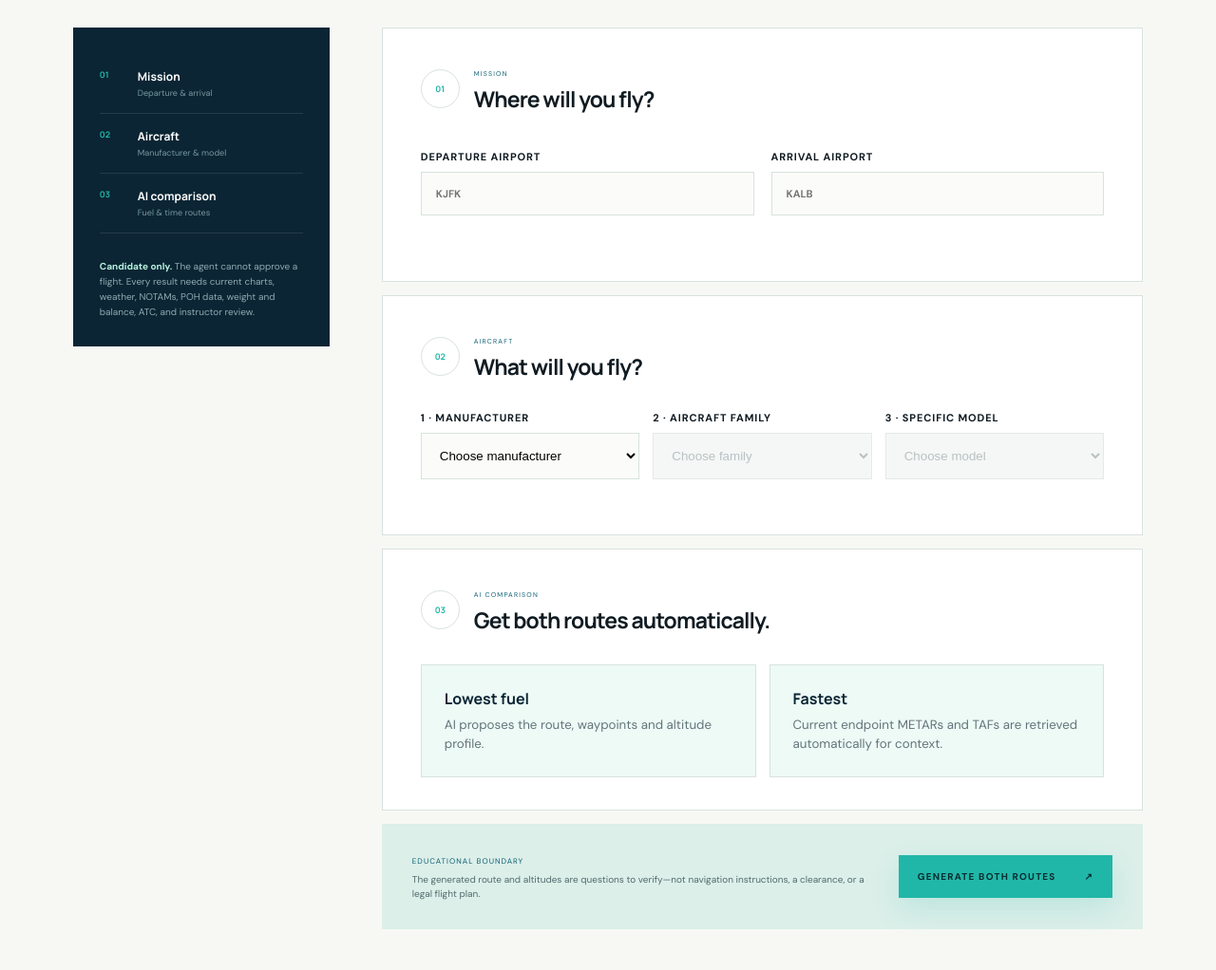
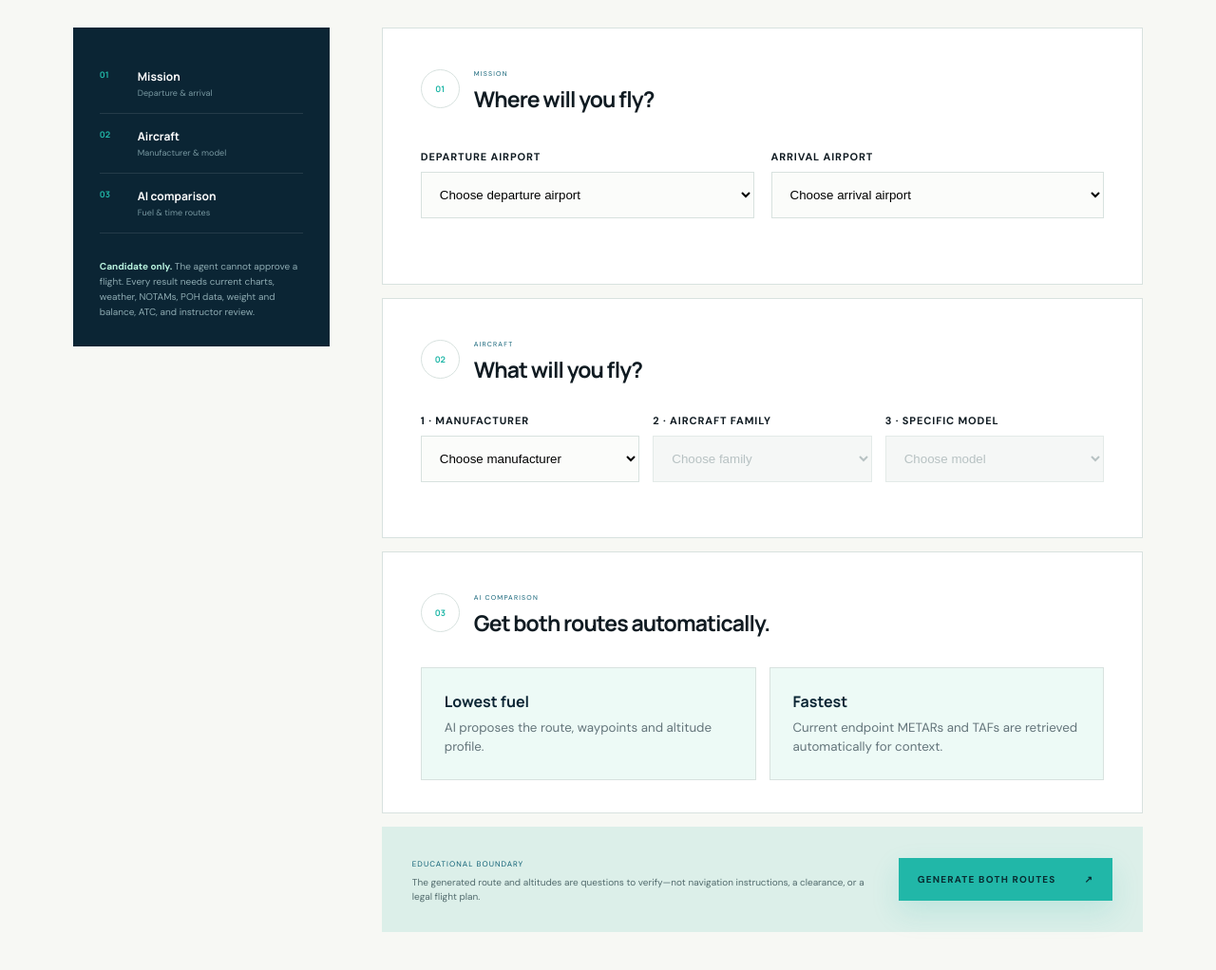
Before and after one commit to chun0325xin-cell/flight-check, a Flask app: page /ai-plan in a window 1280 px wide. Shown: the part 599-1621 px from the top of the page at 95% size. Run offline with Flask 3, Linux system fonts and the light colour scheme.

Commit message:
Add airport name dropdowns to route planner

```diff
--- a/app.py
+++ b/app.py
@@ -18,6 +18,61 @@ BASE_DIR = Path(__file__).resolve().parent
 DATABASE = Path(os.environ.get("FLIGHTCHECK_DATABASE", BASE_DIR / "instance" / "flightcheck.db"))
 AIRCRAFT_SOURCE = BASE_DIR / "data" / "aircraft-master.txt"
 FAA_AIRCRAFT_SOURCE = BASE_DIR / "data" / "faa-aircraft.json"
+US_AIRPORTS = [
+    ("KATL", "Hartsfield–Jackson Atlanta International Airport"),
+    ("KAUS", "Austin–Bergstrom International Airport"),
+    ("KBDL", "Bradley International Airport"),
+    ("KBNA", "Nashville International Airport"),
+    ("KBOS", "Boston Logan International Airport"),
+    ("KBWI", "Baltimore/Washington International Thurgood Marshall Airport"),
+    ("KCLE", "Cleveland Hopkins International Airport"),
+    ("KCLT", "Charlotte Douglas International Airport"),
+    ("KCVG", "Cincinnati/Northern Kentucky International Airport"),
+    ("KDCA", "Ronald Reagan Washington National Airport"),
+    ("KDEN", "Denver International Airport"),
+    ("KDFW", "Dallas Fort Worth International Airport"),
+    ("KDTW", "Detroit Metropolitan Wayne County Airport"),
+    ("KEWR", "Newark Liberty International Airport"),
+    ("KFLL", "Fort Lauderdale–Hollywood International Airport"),
+    ("KHNL", "Daniel K. Inouye International Airport"),
+    ("KIAD", "Washington Dulles International Airport"),
+    ("KIAH", "George Bush Intercontinental Airport"),
+    ("KIND", "Indianapolis International Airport"),
+    ("KJFK", "John F. Kennedy International Airport"),
+    ("KLAS", "Harry Reid International Airport"),
+    ("KLAX", "Los Angeles International Airport"),
+    ("KLGA", "LaGuardia Airport"),
+    ("KMCI", "Kansas City International Airport"),
+    ("KMCO", "Orlando International Airport"),
+    ("KMDW", "Chicago Midway International Airport"),
+    ("KMEM", "Memphis International Airport"),
+    ("KMIA", "Miami International Airport"),
+    ("KMKE", "Milwaukee Mitchell International Airport"),
+    ("KMSP", "Minneapolis–Saint Paul International Airport"),
+    ("KMSY", "Louis Armstrong New Orleans International Airport"),
+    ("KOAK", "San Francisco Bay Oakland International Airport"),
+    ("KORD", "Chicago O'Hare International Airport"),
+    ("KPDX", "Portland International Airport"),
+    ("KPHL", "Philadelphia International Airport"),
+    ("KPHX", "Phoenix Sky Harbor International Airport"),
+    ("KPIT", "Pittsburgh International Airport"),
+    ("KRDU", "Raleigh–Durham International Airport"),
+    ("KSAN", "San Diego International Airport"),
+    ("KSAT", "San Antonio International Airport"),
+    ("KSEA", "Seattle–Tacoma International Airport"),
+    ("KSFO", "San Francisco International Airport"),
+    ("KSJC", "Norman Y. Mineta San José International Airport"),
+    ("KSLC", "Salt Lake City International Airport"),
+    ("KSMF", "Sacramento International Airport"),
+    ("KSNA", "John Wayne Airport"),
+    ("KSTL", "St. Louis Lambert International Airport"),
+    ("KTPA", "Tampa International Airport"),
+    ("KALB", "Albany International Airport"),
+    ("KHPN", "Westchester County Airport"),
+    ("KISP", "Long Island MacArthur Airport"),
+    ("KTEB", "Teterboro Airport"),
+    ("KTTN", "Trenton–Mercer Airport"),
+]
 
 app = Flask(__name__)
 app.config.update(
@@ -915,12 +970,17 @@ def route_planner():
 @app.route("/ai-plan", methods=["GET", "POST"])
 def ai_route_planner():
     if request.method == "GET":
-        return render_template("ai_planner.html", aircraft=load_aircraft_catalog())
+        return render_template("ai_planner.html", aircraft=load_aircraft_catalog(), airports=US_AIRPORTS)
     try:
         departure = request.form.get("departure", "").strip().upper()[:4]
         destination = request.form.get("destination", "").strip().upper()[:4]
         if not (3 <= len(departure) <= 4 and departure.isalnum() and 3 <= len(destination) <= 4 and destination.isalnum()):
             raise ValueError("Enter valid three- or four-character airport identifiers.")
+        valid_airports = {code for code, _name in US_AIRPORTS}
+        if departure not in valid_airports or destination not in valid_airports:
+            raise ValueError("Choose both airports from the provided list.")
+        if departure == destination:
+            raise ValueError("Departure and arrival airports must be different.")
         selected_maker = request.form.get("aircraft_manufacturer", "").strip()
         selected_family = request.form.get("aircraft_family", "").strip()
         selected_type = request.form.get("aircraft_type", "").strip()
--- a/templates/ai_planner.html
+++ b/templates/ai_planner.html
@@ -16,8 +16,8 @@
     <section>
       <div class="planner-section-title"><span>01</span><div><small data-i18n="mission">MISSION</small><h2 data-i18n="where_fly">Where will you fly?</h2></div></div>
       <div class="field-grid">
-        <label class="field"><span data-i18n="departure">Departure airport</span><input name="departure" placeholder="KJFK" minlength="3" maxlength="4" required></label>
-        <label class="field"><span data-i18n="arrival">Arrival airport</span><input name="destination" placeholder="KALB" minlength="3" maxlength="4" required></label>
+        <label class="field"><span data-i18n="departure">Departure airport</span><select name="departure" required><option value="">Choose departure airport</option>{% for code, name in airports %}<option value="{{ code }}">{{ name }} ({{ code }})</option>{% endfor %}</select></label>
+        <label class="field"><span data-i18n="arrival">Arrival airport</span><select name="destination" required><option value="">Choose arrival airport</option>{% for code, name in airports %}<option value="{{ code }}">{{ name }} ({{ code }})</option>{% endfor %}</select></label>
       </div>
     </section>
     <section>
```
Also changed, not shown: tests/test_app.py (+3 -0 lines).
